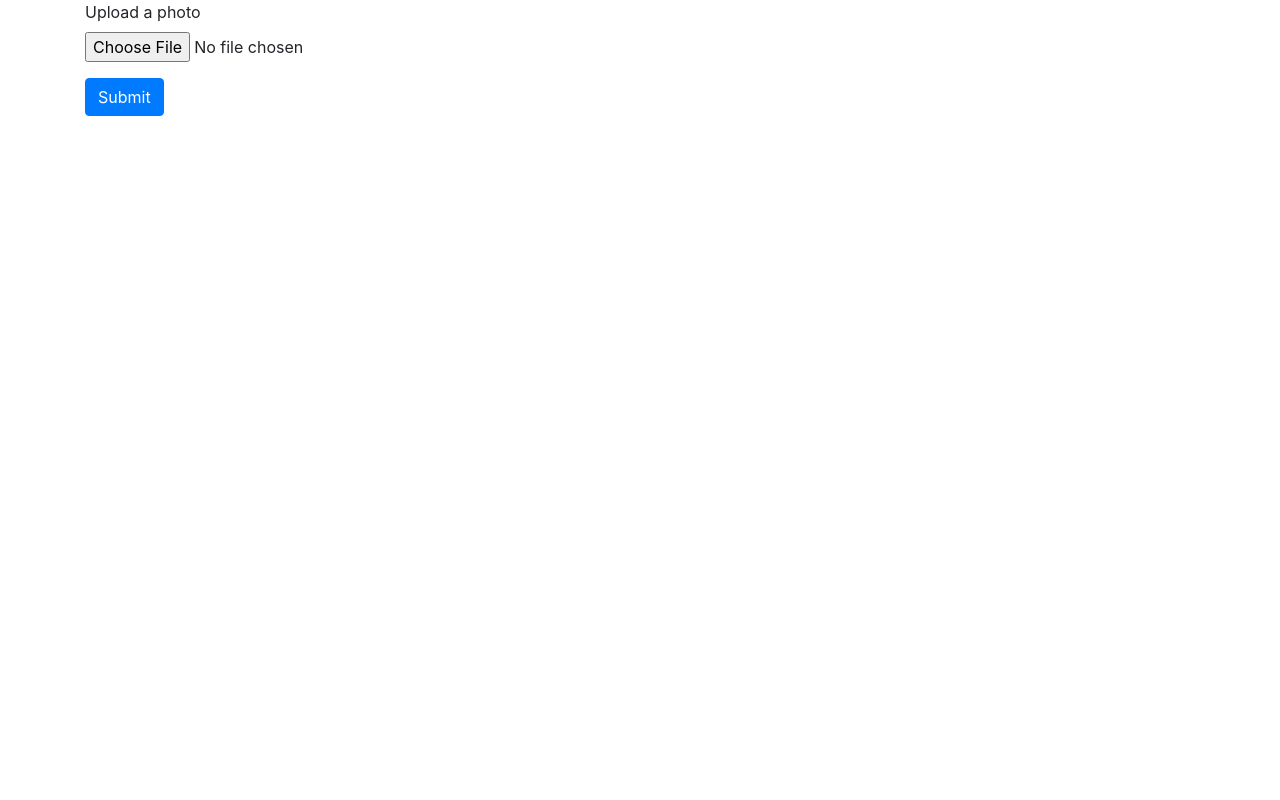
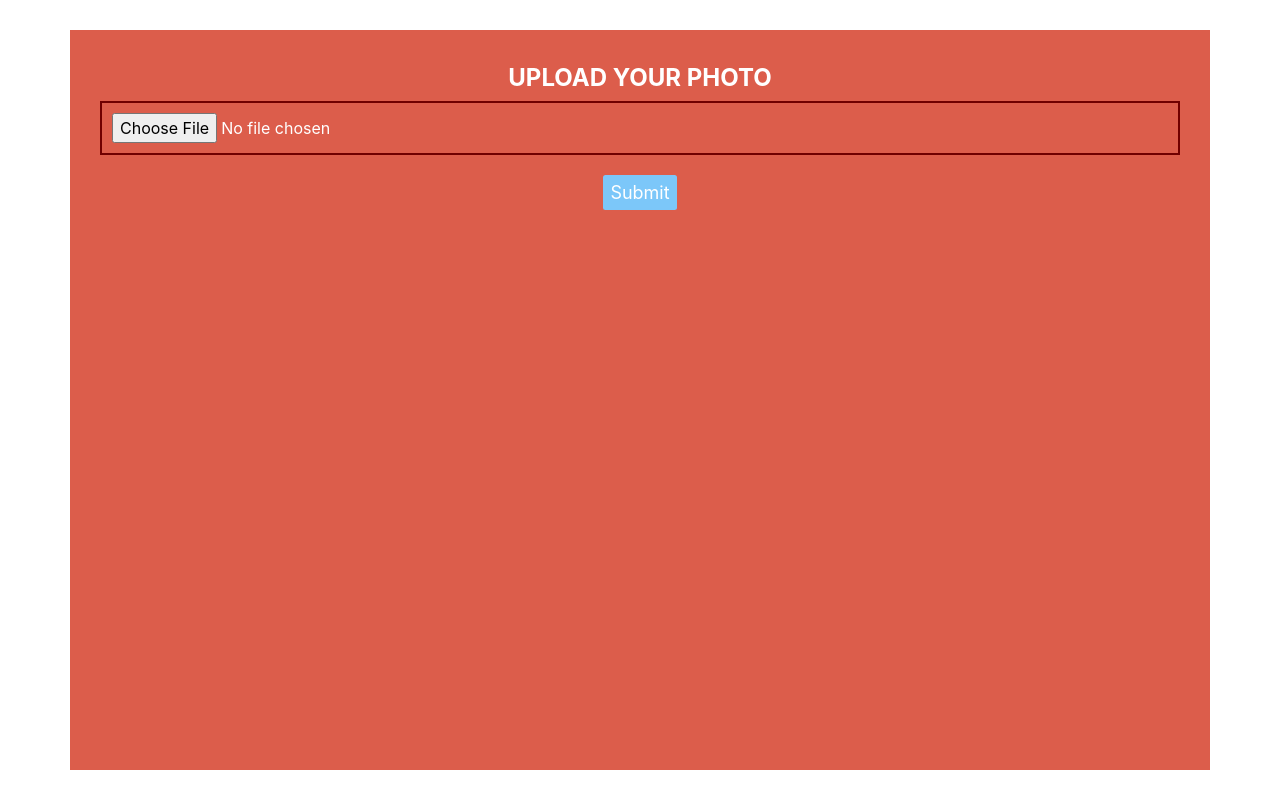
Before and after one commit to pbzona/flask-uploader-docker, a Flask app: page / in a window 1280 px wide. Run offline with Flask 2, Linux system fonts and the light colour scheme; some libraries are stand-ins or nearby versions.

Commit message:
Style upload page

```diff
--- a/app/static/style.css
+++ b/app/static/style.css
@@ -0,0 +1,49 @@
+html {
+  font-size: 62.5%;
+}
+
+body {
+  padding: 3rem;
+  height: 100vh;
+  position: relative;
+}
+
+form {
+  color: white;
+  font-size: 1.6rem;
+  text-align: center;
+}
+
+label {
+  font-size: 2.4rem;
+  font-weight: 700;
+  text-transform: uppercase;
+}
+
+input {
+  margin: 0 auto;
+}
+
+.container {
+  background-color: #dc5d4b;
+  height: 100%;
+  text-align: center;
+  padding: 3rem;
+}
+
+.form-group {
+  text-align: center;
+  margin: 0 auto 2rem;
+}
+
+.form-control-file {
+  border: 2px solid #700000;
+  padding: 1rem;
+  text-align: center;
+}
+
+.btn {
+  font-size: 1.8rem;
+  background-color: #7CC7F9;
+  border: none;
+}
--- a/app/templates/home.html
+++ b/app/templates/home.html
@@ -13,7 +13,7 @@
   <div class="container">
     <form method="POST" action="/" enctype="multipart/form-data">
       <div class="form-group">
-        <label for="file">Upload a photo</label>
+        <label for="file">Upload your photo</label>
         <input name='file' type="file" class="form-control-file" id="file">
       </div>
       <input type="submit" class="btn btn-primary"></input>
```
